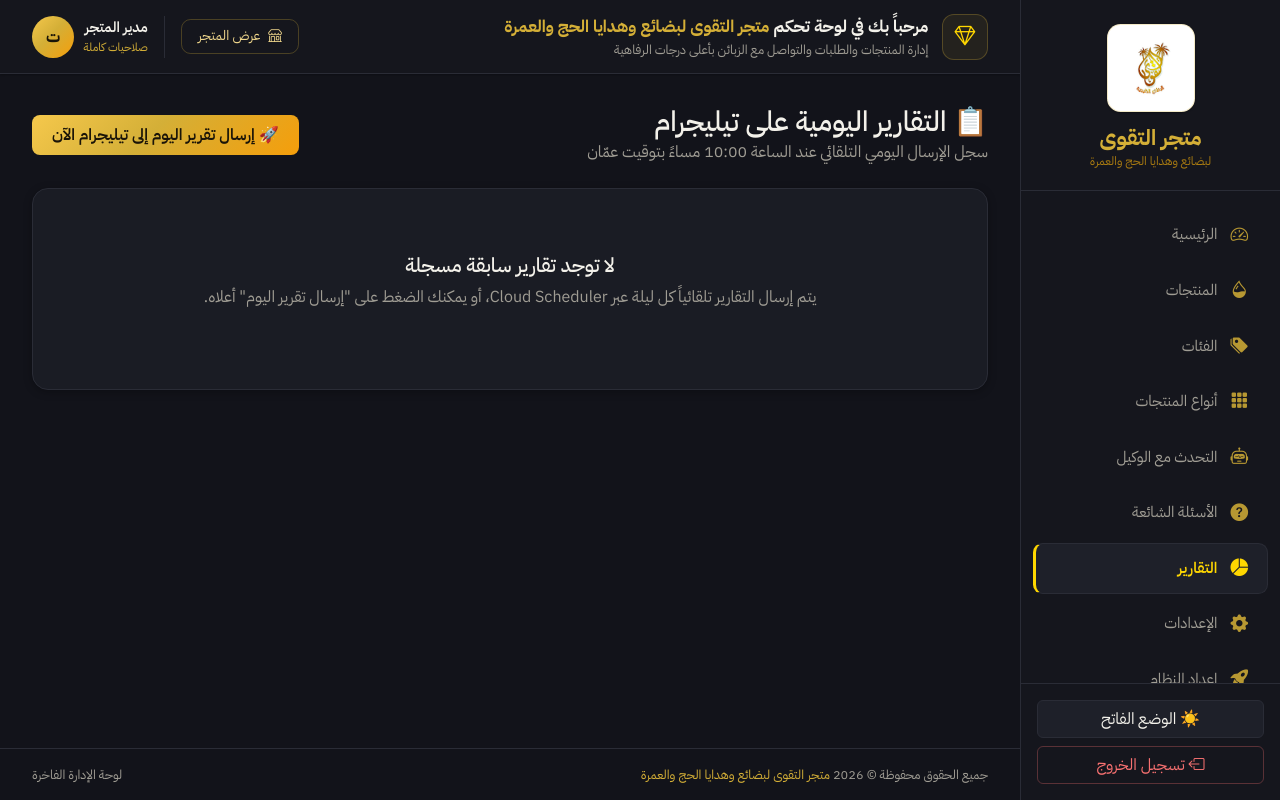
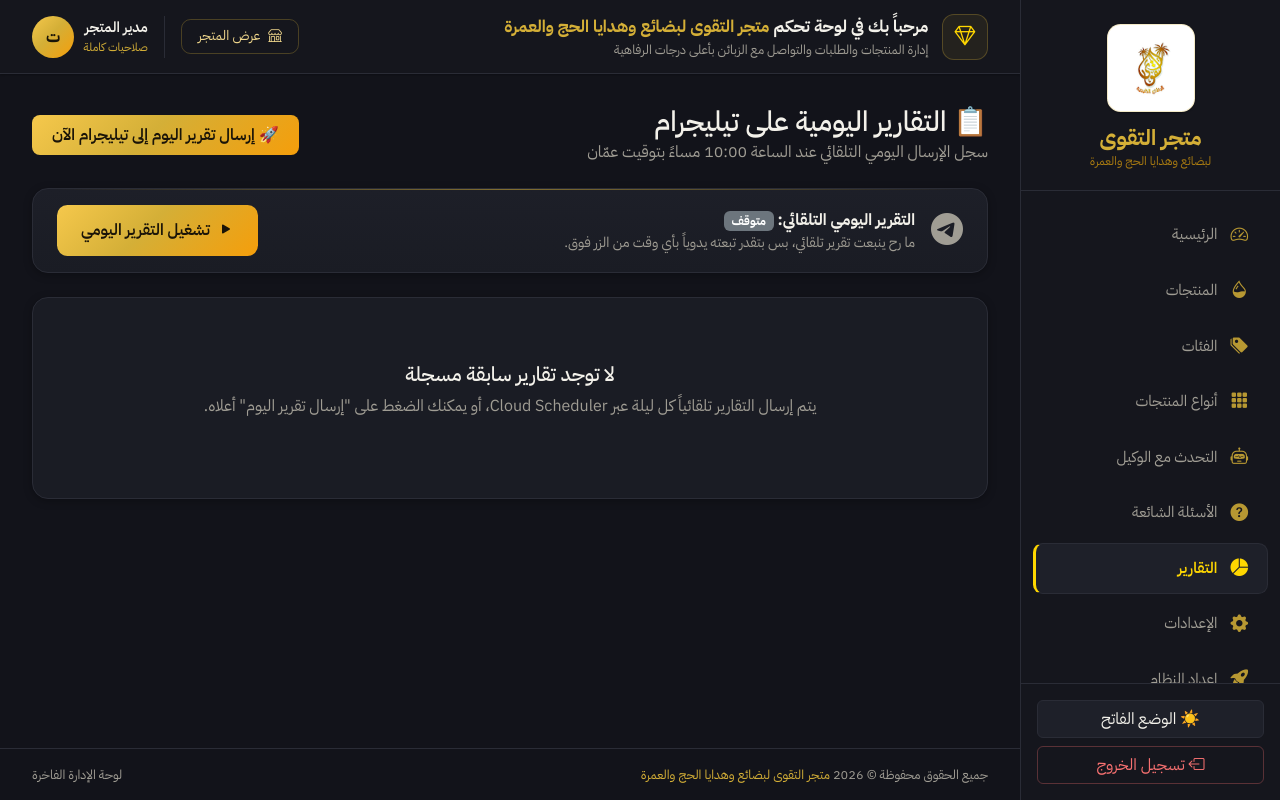
Before and after one commit to rashedraed04/messenger-agent, a FastAPI app: template app/templates/dashboard/reports/list.html in a window 1280 px wide. Run offline with FastAPI, Linux system fonts and the light colour scheme; the template is opened without the code that fills it, so the values that code supplies are empty.

Commit message:
Add a dashboard switch to turn the nightly Telegram report on or off
The 22:00 job now skips sending when the report is off (?force=true still
sends), and the settings lookup keeps the DB keepalive working.

Co-Authored-By: Claude Opus 5.5 <noreply@anthropic.com>

```diff
--- a/app/templates/dashboard/reports/list.html
+++ b/app/templates/dashboard/reports/list.html
@@ -19,6 +19,42 @@
 {% endblock %}
 
 {% block content %}
+{% if msg == 'report_on' %}
+<div class="alert alert-success" role="status">تم تشغيل التقرير اليومي التلقائي.</div>
+{% elif msg == 'report_off' %}
+<div class="alert alert-secondary" role="status">تم إيقاف التقرير اليومي التلقائي.</div>
+{% endif %}
+
+<div class="card glass-panel mb-4" id="report-status-card">
+    <div class="card-body d-flex flex-wrap justify-content-between align-items-center gap-3 px-4 py-3">
+        <div class="d-flex align-items-center gap-3">
+            <i class="bi bi-telegram fs-2 {{ 'text-success' if daily_report_enabled else 'text-secondary' }}" aria-hidden="true"></i>
+            <div>
+                <div class="fw-bold">
+                    التقرير اليومي التلقائي:
+                    {% if daily_report_enabled %}<span class="badge bg-success">شغّال</span>{% else %}<span class="badge bg-secondary">متوقف</span>{% endif %}
+                </div>
+                <div class="small text-secondary">
+                    {% if daily_report_enabled %}بينبعت تلقائياً كل ليلة الساعة 10:00 مساءً على تيليجرام.{% else %}ما رح ينبعت تقرير تلقائي، بس بتقدر تبعته يدوياً بأي وقت من الزر فوق.{% endif %}
+                </div>
+            </div>
+        </div>
+        <form method="post" action="/dashboard/reports/toggle" class="m-0">
+            {{ csrf_input(request) }}
+            {% if daily_report_enabled %}
+            <button type="submit" class="btn btn-outline-danger px-4" id="btn-report-toggle">
+                <i class="bi bi-pause-fill" aria-hidden="true"></i> إيقاف التقرير اليومي
+            </button>
+            {% else %}
+            <input type="hidden" name="enabled" value="true">
+            <button type="submit" class="btn btn-primary btn-gold-solid px-4" id="btn-report-toggle">
+                <i class="bi bi-play-fill" aria-hidden="true"></i> تشغيل التقرير اليومي
+            </button>
+            {% endif %}
+        </form>
+    </div>
+</div>
+
 <div class="card p-3">
     {% if reports %}
     <div class="table-responsive">
```
Also changed, not shown: app/dashboard/routes/reports.py (+23 -1 lines), app/routes/internal.py (+11 -0 lines), tests/test_dashboard_routes.py (+21 -0 lines), tests/test_report_service.py (+29 -0 lines).
